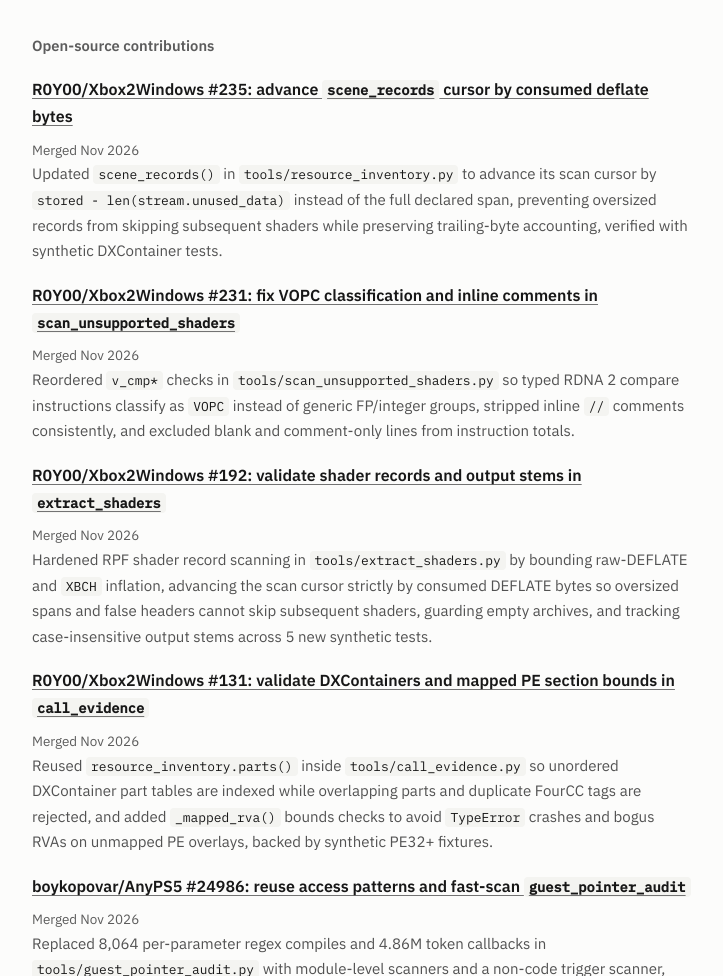
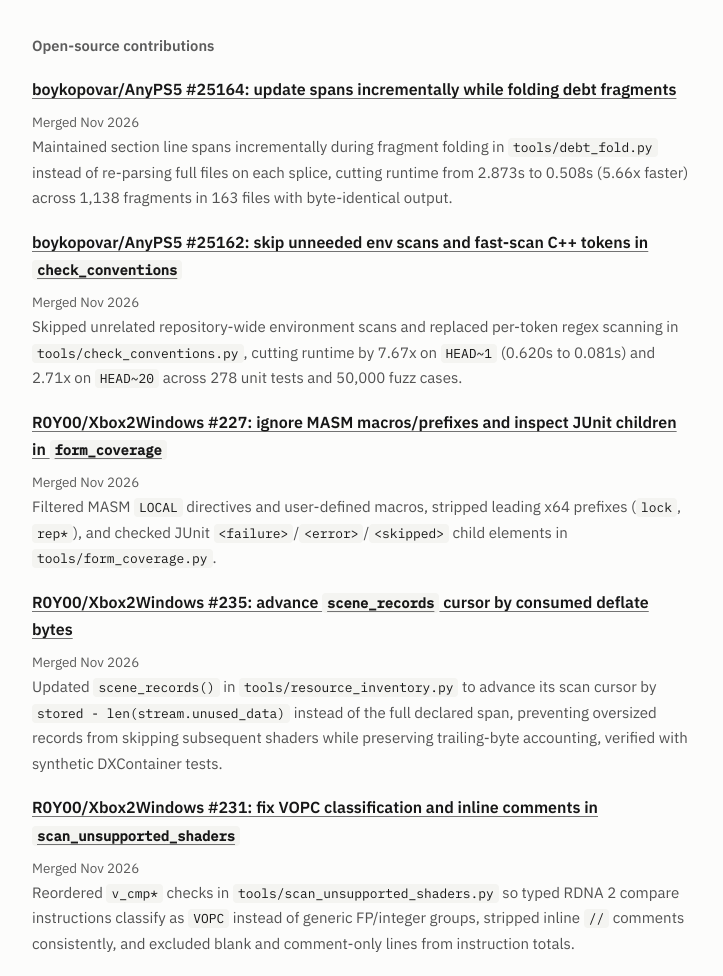
Before and after one commit to alexander-src/alexander-src.github.io, a plain HTML site: page index.html in a window 1280 px wide. Shown: the part 1368-2344 px from the top of the page, without its empty margins (278-1001 px from the left). Drawn offline with Linux system fonts and the light colour scheme.

Commit message:
Sync merged Xbox2Windows #227 and AnyPS5 #25162, #25164 to portfolio and CV

```diff
--- a/assets/profile.js
+++ b/assets/profile.js
@@ -18,6 +18,13 @@ window.PORTFOLIO_PROFILE = {
    * Each entry requires: repo, prNumber, title, url, impact.
    */
   mergedPullRequests: [
+    {
+      repo: "R0Y00/Xbox2Windows",
+      prNumber: 227,
+      title: "Ignore MASM macros/prefixes and inspect JUnit children in form_coverage",
+      url: "https://github.com/R0Y00/Xbox2Windows/pull/227",
+      impact: "Filtered MASM LOCAL directives and macro definitions, stripped x64 prefixes in masm_mnemonics(), and checked JUnit failure/error/skipped children in tools/form_coverage.py."
+    },
     {
       repo: "R0Y00/Xbox2Windows",
       prNumber: 235,
@@ -48,6 +55,20 @@ window.PORTFOLIO_PROFILE = {
     },
     {
       repo: "boykopovar/AnyPS5",
+      prNumber: 25164,
+      title: "perf(tools): update spans incrementally while folding debt fragments",
+      url: "https://github.com/boykopovar/AnyPS5/pull/25164",
+      impact: "Cut debt_fold runtime from 2.873s to 0.508s (5.66x speedup) folding 1,138 fragments across 163 debt files with byte-identical output and 0 fuzz mismatches."
+    },
+    {
+      repo: "boykopovar/AnyPS5",
+      prNumber: 25162,
+      title: "perf(tools): skip unneeded env scans and fast-scan C++ tokens in check_conventions",
+      url: "https://github.com/boykopovar/AnyPS5/pull/25162",
+      impact: "Cut check_conventions runtime by 7.67x on HEAD~1 (0.620s to 0.081s) and 2.71x on HEAD~20 with 278 passing tests and 0/50,000 fuzz mismatches."
+    },
+    {
+      repo: "boykopovar/AnyPS5",
       prNumber: 24986,
       title: "perf(tools): reuse access patterns and fast-scan guest_pointer_audit",
       url: "https://github.com/boykopovar/AnyPS5/pull/24986",
--- a/index.html
+++ b/index.html
@@ -112,6 +112,33 @@
         <ul class="item-list">
           <li>
             <div class="note-row">
+              <h3><a href="https://github.com/boykopovar/AnyPS5/pull/25164" target="_blank" rel="noopener noreferrer">boykopovar/AnyPS5 #25164: update spans incrementally while folding debt fragments</a></h3>
+              <span class="note-date">Merged Nov 2026</span>
+            </div>
+            <p>
+              Maintained section line spans incrementally during fragment folding in <code>tools/debt_fold.py</code> instead of re-parsing full files on each splice, cutting runtime from 2.873s to 0.508s (5.66x faster) across 1,138 fragments in 163 files with byte-identical output.
+            </p>
+          </li>
+          <li>
+            <div class="note-row">
+              <h3><a href="https://github.com/boykopovar/AnyPS5/pull/25162" target="_blank" rel="noopener noreferrer">boykopovar/AnyPS5 #25162: skip unneeded env scans and fast-scan C++ tokens in <code>check_conventions</code></a></h3>
+              <span class="note-date">Merged Nov 2026</span>
+            </div>
+            <p>
+              Skipped unrelated repository-wide environment scans and replaced per-token regex scanning in <code>tools/check_conventions.py</code>, cutting runtime by 7.67x on <code>HEAD~1</code> (0.620s to 0.081s) and 2.71x on <code>HEAD~20</code> across 278 unit tests and 50,000 fuzz cases.
+            </p>
+          </li>
+          <li>
+            <div class="note-row">
+              <h3><a href="https://github.com/R0Y00/Xbox2Windows/pull/227" target="_blank" rel="noopener noreferrer">R0Y00/Xbox2Windows #227: ignore MASM macros/prefixes and inspect JUnit children in <code>form_coverage</code></a></h3>
+              <span class="note-date">Merged Nov 2026</span>
+            </div>
+            <p>
+              Filtered MASM <code>LOCAL</code> directives and user-defined macros, stripped leading x64 prefixes (<code>lock</code>, <code>rep*</code>), and checked JUnit <code>&lt;failure&gt;</code>/<code>&lt;error&gt;</code>/<code>&lt;skipped&gt;</code> child elements in <code>tools/form_coverage.py</code>.
+            </p>
+          </li>
+          <li>
+            <div class="note-row">
               <h3><a href="https://github.com/R0Y00/Xbox2Windows/pull/235" target="_blank" rel="noopener noreferrer">R0Y00/Xbox2Windows #235: advance <code>scene_records</code> cursor by consumed deflate bytes</a></h3>
               <span class="note-date">Merged Nov 2026</span>
             </div>
```
Also changed, not shown: cv.html (+6 -6 lines).
